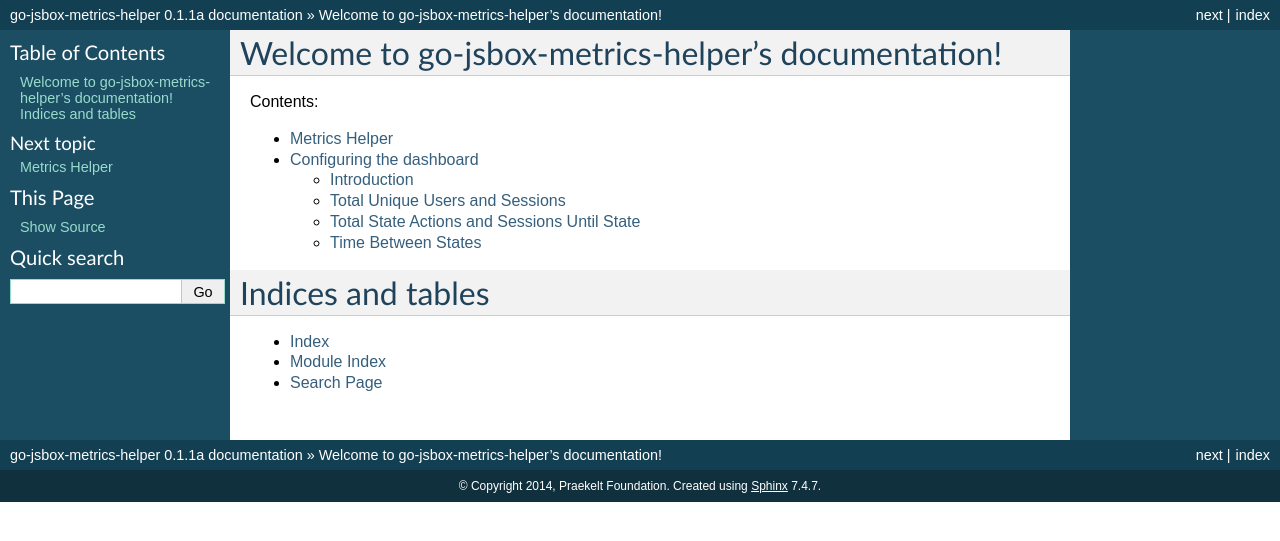
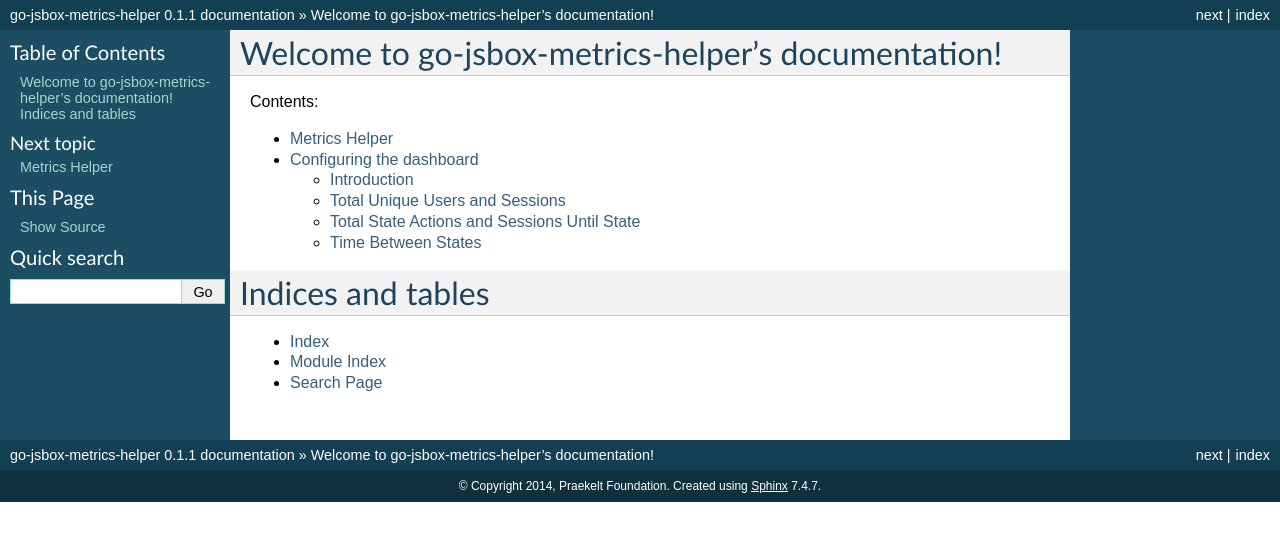
Before and after one commit to praekeltfoundation/go-jsbox-metrics-helper, a Sphinx documentation site: the page built from docs/index.rst, in a window 1280 px wide. Shown: the top 541 px of the page. Built offline with Sphinx 7.4.7, drawn with Linux system fonts in a browser that asks for light colours.

Commit message:
Version 0.1.1 release

```diff
--- a/docs/conf.py
+++ b/docs/conf.py
@@ -55,7 +55,7 @@ copyright = u'2014, Praekelt Foundation'
 # The short X.Y version.
 version = '0.1'
 # The full version, including alpha/beta/rc tags.
-release = '0.1.1a'
+release = '0.1.1'
 
 # The language for content autogenerated by Sphinx. Refer to documentation
 # for a list of supported languages.
--- a/package.json
+++ b/package.json
@@ -1,6 +1,6 @@
 {
   "name": "go-jsbox-metrics-helper",
-  "version": "0.1.1a",
+  "version": "0.1.1",
   "description": "Metrics helper for Vumi JS Sandbox apps",
   "main": "lib/index.js",
   "scripts": {
```
